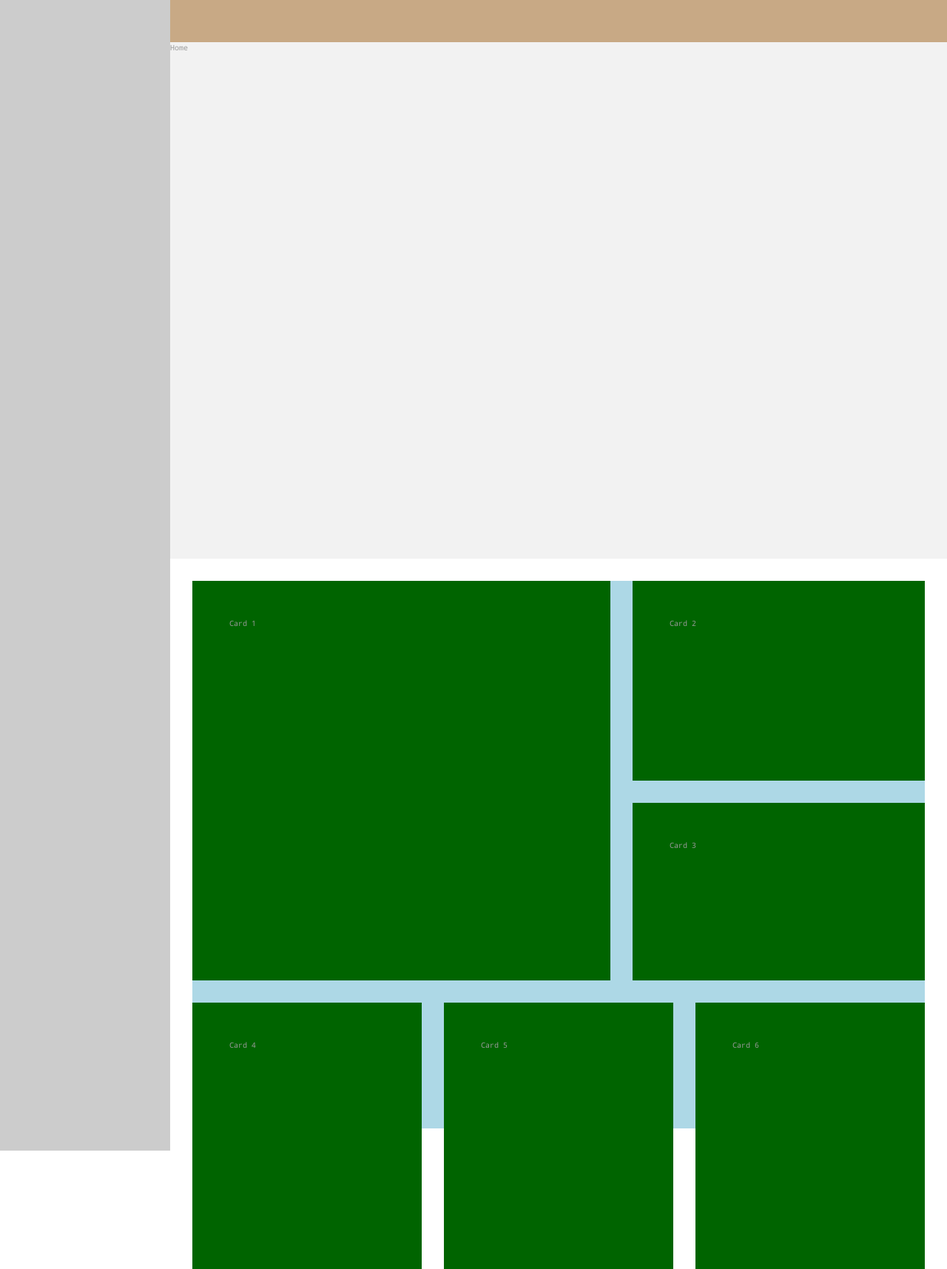
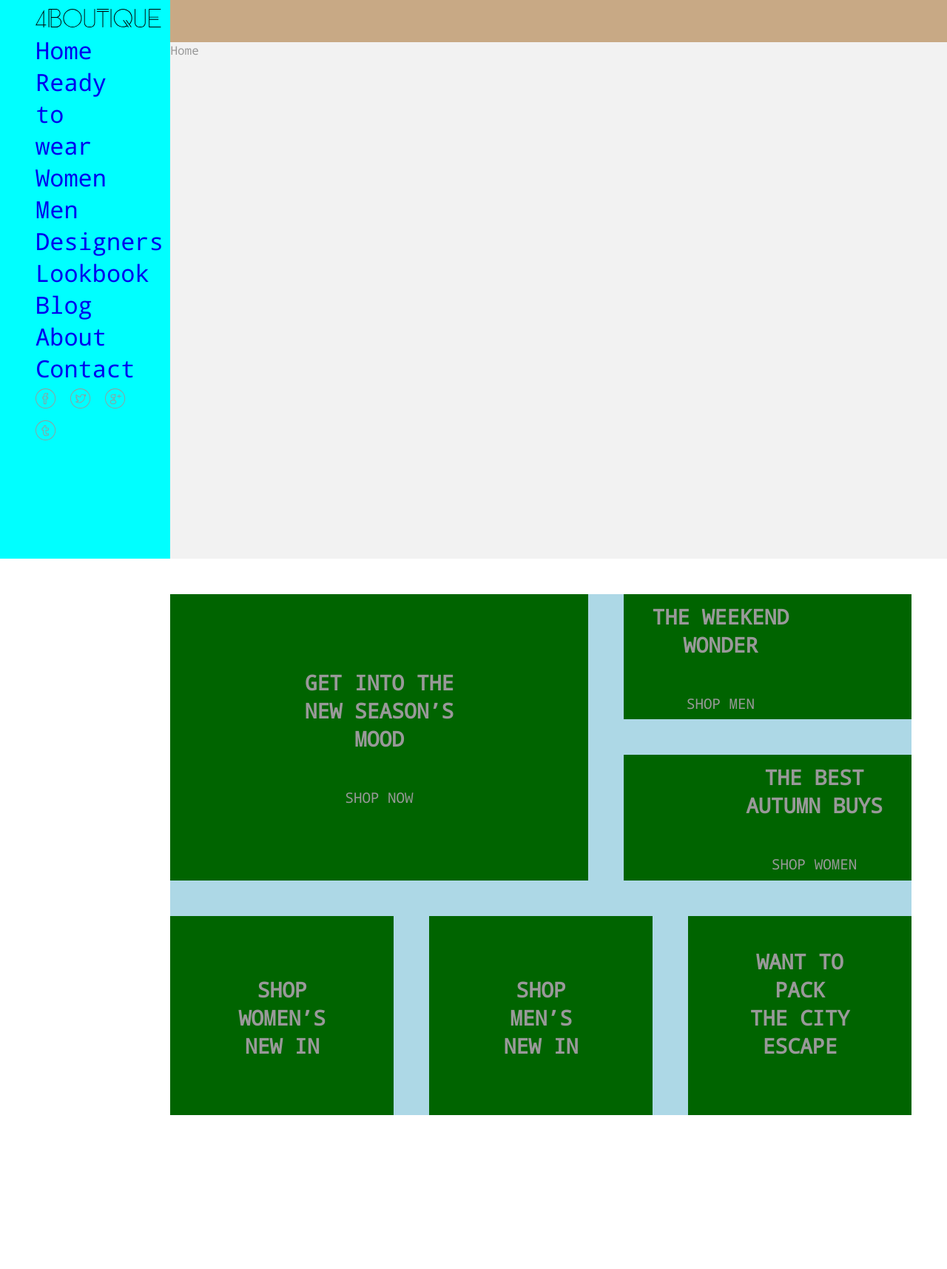
Before and after one commit to Nayeem-XTREME/4BOUTIQUE, a website: page index.html in a window 1280 px wide. Shown: the part 45-1760 px from the top of the page at 74% size. After the commit the page ends 1600 px from the top, so only its background shows below. Drawn offline with Linux system fonts and the light colour scheme.

Commit message:
A grid layout

```diff
--- a/index.html
+++ b/index.html
@@ -16,34 +16,82 @@
     </head>
 
     <body class="container">
-        <div class="header">
+        <header class="header">
             Header
+        </header>
+
+        <div class="sidebar">
+            <a href="#">
+                <img src="./icons/4BOUTIQUE_Black.svg" alt="">
+            </a>
+
+            <ul>
+                <li> <a href="#">Home</a> </li>
+
+                <li> <a href="#">Ready to wear</a> </li>
+                <li> <a href="#">Women</a> </li>
+                <li> <a href="#">Men</a> </li>
+                <li> <a href="#">Designers</a> </li>
+
+                <li> <a href="#">Lookbook</a> </li>
+
+                <li> <a href="#">Blog</a> </li>
+                <li> <a href="#">About</a> </li>
+                <li> <a href="#">Contact</a> </li>
+            </ul>
+
+            <div class="social">
+                <a href="#"><img src="./icons/Icon facebook.svg" alt=""></a>
+                <a href="#"><img src="./icons/Icon twitter.svg" alt=""></a>
+                <a href="#"><img src="./icons/Icon google plus.svg" alt=""></a>
+                <a href="#"><img src="./icons/Icon tumblr.svg" alt=""></a>
+            </div>
         </div>
-        <div class="sidebar">
-            Sidebar
-        </div>
+
         <section class="home">
             Home
         </section>
 
         <section class="content">
             <div class="box content__card-1">
-                Card 1
+                <div class="content__block block_1">
+                    <h2>GET INTO THE <br> NEW SEASON’S MOOD</h2>
+                    <a href="#">Shop now</a>
+                </div>
             </div>
             <div class="box content__card-2">
-                Card 2
+                <div class="content__block block_2">
+                    <h2>THE WEEKEND <br> WONDER</h2>
+                    <a href="#">Shop men</a>
+                </div>
             </div>
             <div class="box content__card-3">
-                Card 3
+                <div class="content__block  block_3">
+                    <h2>THE BEST <br> AUTUMN BUYS</h2>
+                    <a href="#">Shop women</a>
+                </div>
             </div>
+
             <div class="box content__card-4">
-                Card 4
+                <a href="#">
+                    <div class="content__block block_4">
+                        <h2>SHOP WOMEN’S <br> NEW IN</h2>
+                    </div>
+                </a>
             </div>
             <div class="box content__card-5">
-                Card 5
+                <a href="#">
+                    <div class="content__block block_5">
+                        <h2>SHOP MEN’S <br> NEW IN</h2>
+                    </div>
+                </a>
             </div>
             <div class="box content__card-6">
-                Card 6
+                <a href="#">
+                    <div class="content__block block_6">
+                        <h2>WANT TO PACK <br> THE CITY ESCAPE</h2>
+                    </div>
+                </a>
             </div>
         </section>
     </body>
--- a/sass/_base.scss
+++ b/sass/_base.scss
@@ -17,7 +17,7 @@ $font-primary: 'Droid Sans Mono', 'Roboto', 'Open Sans', sans-serif;
 
 html {
     box-sizing: border-box;
-    font-size: 62.5%; // 10px / 16px = 62.5% = 1rem
+    font-size: 100%; // 10px / 16px = 62.5% = 1rem
 }
 
 body {
@@ -28,5 +28,5 @@ body {
 .container {
     display: grid;
     grid-template-rows: 12.8vh 87.2vh 100vh;
-    grid-template-columns: minmax(16%, 23rem) 1fr;
+    grid-template-columns: 18% 1fr;
 }
--- a/sass/_content.scss
+++ b/sass/_content.scss
@@ -3,45 +3,108 @@
     grid-row: 3 / -1;
     grid-column: 2 / -1;
 
-    margin: 3rem;
+    margin: 3rem 3rem 3rem 0;
 
     display: grid;
     grid-gap: 3rem;
-    grid-template-rows: repeat(32, .2fr);
+    grid-template-rows: .63fr .63fr 1fr;
     grid-template-columns: repeat(12, 1fr);
 
     .box {
         background-color: darkgreen;
-        padding: 5rem;
+        position: relative;
+        h2 {
+            font-size: 28px;
+            margin-bottom: 3rem;
+        }
+
+        a {
+            text-transform: uppercase;
+            text-decoration: none;
+            color: $color-gray;
+            font-size: 1.2rem;
+        }
+
+        .block_1 {
+            position: absolute;
+            top: 50%;
+            left: 50%;
+            transform: translate(-50%, -50%);
+        }
+
+        .block_2 {
+            position: absolute;
+            top: 50%;
+            left: 10%;
+            transform: translate(0, -50%);
+
+        }
+
+        .block_3 {
+            position: absolute;
+            top: 50%;
+            right: 10%;
+            transform: translate(0, -50%);
+
+        }
+
+        .block_4 {
+            position: absolute;
+            bottom: 10%;
+            left: 50%;
+            transform: translate(-50%, 0);
+
+        }
+
+        .block_5 {
+            position: absolute;
+            bottom: 10%;
+            left: 50%;
+            transform: translate(-50%, 0);
+        }
+
+        .block_6 {
+            position: absolute;
+            bottom: 10%;
+            left: 50%;
+            transform: translate(-50%, 0);
+        }
+
+    }
+
+    &__block {
+        // width: 100%;
+        // padding: 1rem;
+        text-align: center;
     }
 
     &__card-1 {
-        grid-row: 1 / 20;
+        grid-row: 1 / 3;
         grid-column: 1 / 8;
     }
 
     &__card-2 {
-        grid-row: 1 / 11;
+        grid-row: 1 / 2;
         grid-column: 8 / -1;
     }
 
     &__card-3 {
-        grid-row: 11 / 20;
+        grid-row: 2 / 3;
         grid-column: 8 / -1;
     }
 
     &__card-4 {
-        grid-row: 20 / -1;
+        grid-row: 3 / 3;
         grid-column: 1 / 5;
     }
 
     &__card-5 {
-        grid-row: 20 / -1;
+        grid-row: 3 / 3;
         grid-column: 5 / 9;
     }
 
     &__card-6 {
-        grid-row: 20 / -1;
+        grid-row: 3 / 3;
         grid-column: 9 / -1;
     }
 }
--- a/sass/_sidebar.scss
+++ b/sass/_sidebar.scss
@@ -1,5 +1,19 @@
 .sidebar {
-    background-color: $color-gray-mid;
+    background-color: aqua;
     grid-row: 1 / -1;
     grid-column: 1 / 2;
+
+    position: fixed;
+    height: 100vh;
+    width: 18%;
+    padding: 3rem;
+    font-size: 2rem;
+
+    ul {
+        list-style: none;
+
+        li a{
+            text-decoration: none;
+        }
+    }
 }
```
Also changed, not shown: css/style.css.
